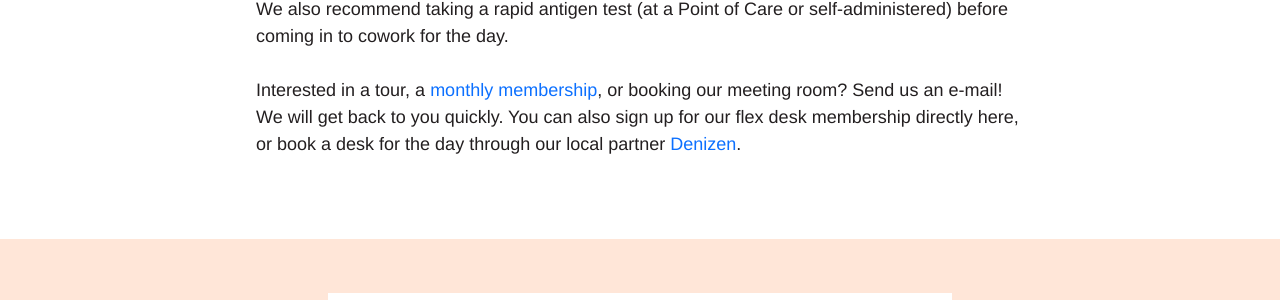
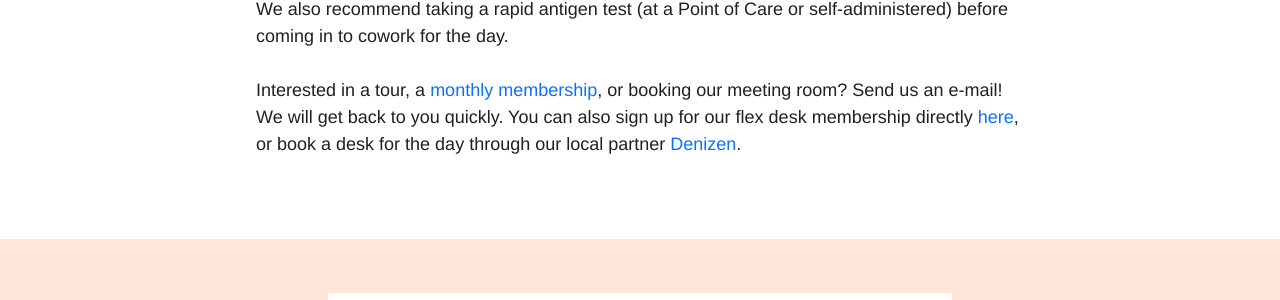
Before and after one commit to co-up/co-up.de, a Jekyll site: the page built from coworking.md, in a window 1280 px wide. Shown: the part 1037-1337 px from the top of the page. Built offline with Jekyll 4.4.1, drawn with Linux system fonts in a browser that asks for light colours; some of the changed lines change nothing that is shown.

Commit message:
fixed link

```diff
--- a/coworking.md
+++ b/coworking.md
@@ -19,4 +19,4 @@
 
 Please note that co.up is “2G” – all users of the space must show digital proof of full vaccination and/or recovery from covid-19, plus a valid form of photo ID, to a staff member before entering. We also recommend taking a rapid antigen test (at a Point of Care or self-administered) before coming in to cowork for the day.
 
-Interested in a tour, a [monthly membership](https://members.co-up.de), or booking our meeting room? Send us an e-mail! We will get back to you quickly. You can also sign up for our flex desk membership directly here, or book a desk for the day through our local partner [Denizen](https://thisisdenizen.com).
+Interested in a tour, a [monthly membership](https://members.co-up.de), or booking our meeting room? Send us an e-mail! We will get back to you quickly. You can also sign up for our flex desk membership directly [here](https://members.co-up.de/membership_signup/new?plan_id=6e8228d4ae5b1d7f7b348b29fcd523bf), or book a desk for the day through our local partner [Denizen](https://thisisdenizen.com).
```
